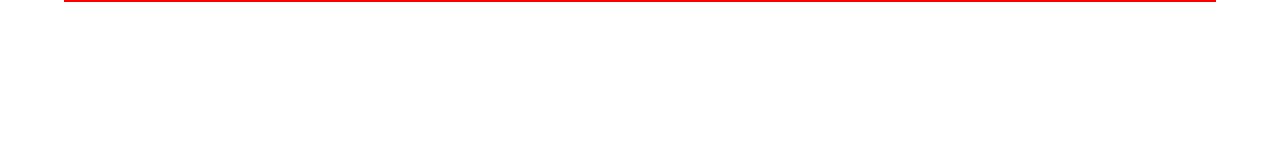
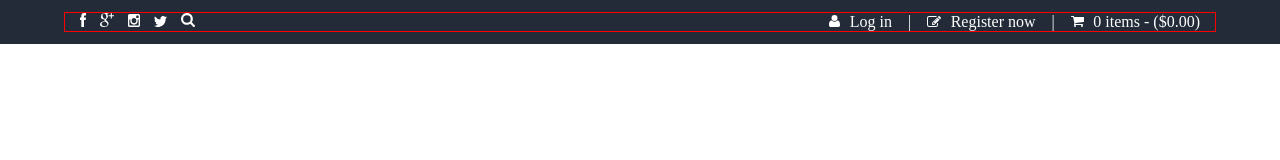
Before and after one commit to stupidcoder22/Fresh-Food-Website, a plain HTML site: page index.html in a window 1280 px wide. Drawn offline with Linux system fonts and the light colour scheme; a web font is replaced by a local one.

Commit message:
header part is done

```diff
--- a/css/style.css
+++ b/css/style.css
@@ -44,6 +44,10 @@
   box-sizing: border-box;
 }
 
+body {
+  -webkit-font-smoothing: antialiased;
+}
+
 .container {
   width: 100%;
   border: 1px solid red;
@@ -74,3 +78,38 @@
     max-width: 1152px;
   }
 }
+
+header.topbar {
+  background-color: var(--secondary);
+  color: var(--pure);
+  font-family: "Raleway-semibold";
+  padding: 0.75rem 0;
+}
+
+header.topbar .icons a {
+  margin-right: 0.6rem;
+}
+
+header.topbar .auth > div img {
+  margin-right: 0.35rem;
+}
+
+.divider {
+  margin: 0 1rem;
+}
+
+header.topbar .auth > div a {
+  color: var(--pure);
+  text-decoration: none;
+}
+
+header.topbar .container {
+  display: flex;
+  justify-content: space-between;
+  align-items: center;
+}
+
+header.topbar .container .auth {
+  display: flex;
+  align-items: center;
+}
--- a/index.html
+++ b/index.html
@@ -8,8 +8,32 @@
     <link rel="stylesheet" href="./css/style.css" />
   </head>
   <body>
-    <div class="container">
-      <!-- hii this is testing -->
-    </div>
+    <header class="topbar">
+      <div class="container">
+        <div class="icons">
+          <a href=""><img src="./icons/facebook.svg" alt="" /></a>
+          <a href=""><img src="./icons/google.svg" alt="" /></a>
+          <a href=""><img src="./icons/instagram.svg" alt="" /></a>
+          <a href=""><img src="./icons/twitter.svg" alt="" /></a>
+          <a href=""><img src="./icons/search.svg" alt="" /></a>
+        </div>
+        <div class="auth">
+          <div>
+            <img src="./icons/user-icon.svg" alt="" />
+            <a href="#">Log in</a>
+          </div>
+          <span class="divider">|</span>
+          <div>
+            <img src="./icons/edit.svg" alt="" />
+            <a href="#">Register now</a>
+          </div>
+          <span class="divider">|</span>
+          <div>
+            <img src="./icons/cart.svg" alt="" />
+            <a href="#">0 items - ($0.00)</a>
+          </div>
+        </div>
+      </div>
+    </header>
   </body>
 </html>
```
